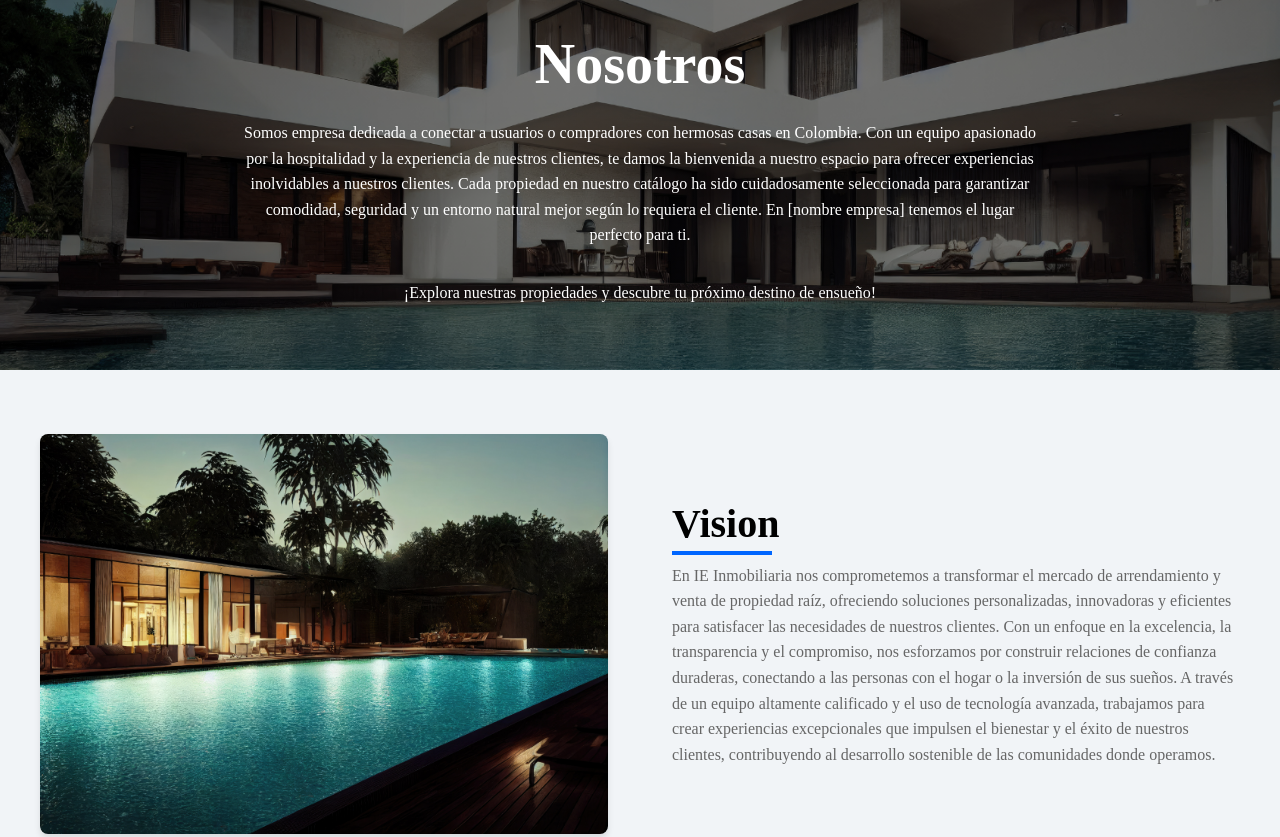
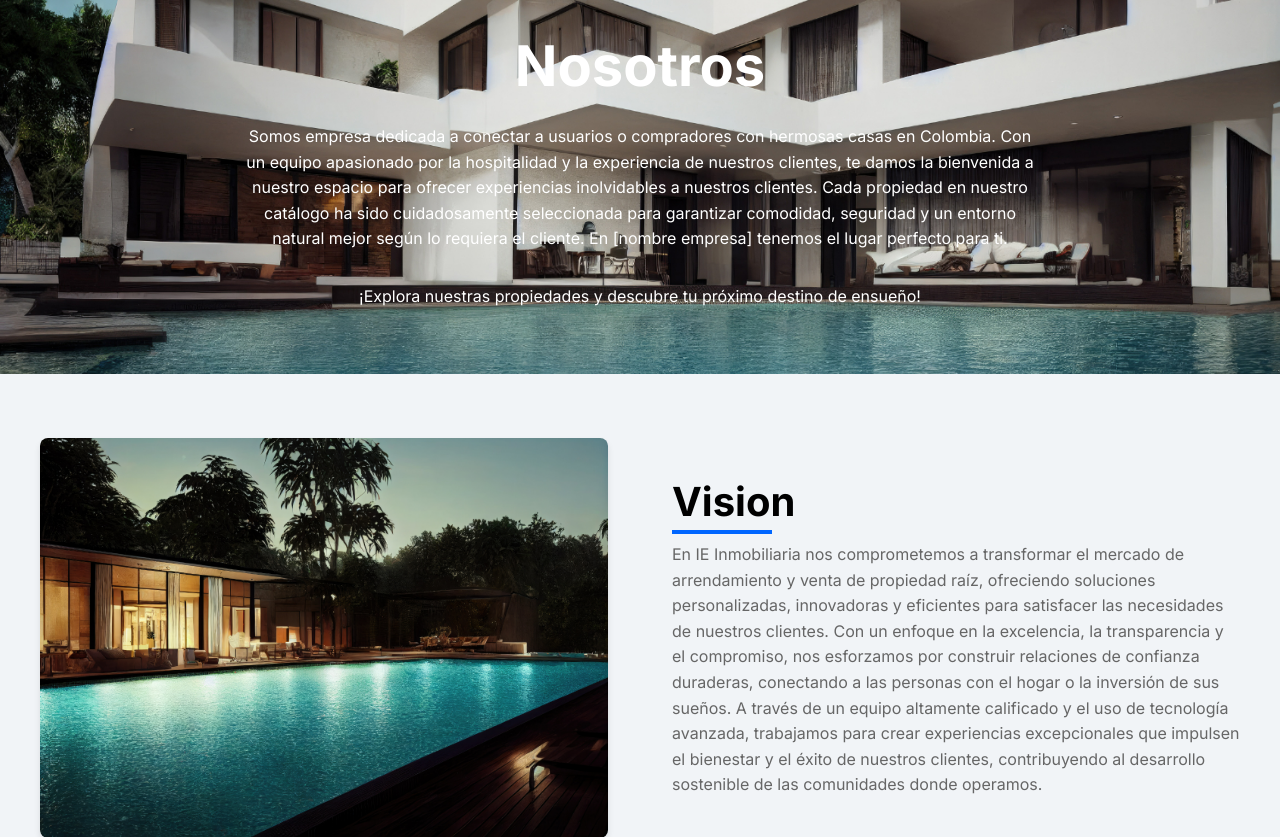
Before and after one commit to EmmanuelOcLe/inmobiliaria, a PHP site: page /about.php in a window 1280 px wide. Shown: the part 67-904 px from the top of the page. Run offline with PHP 8.4, Linux system fonts and the light colour scheme; some web fonts are replaced.

Commit message:
fix about.php

```diff
--- a/about.php
+++ b/about.php
@@ -7,6 +7,7 @@
     <link rel="stylesheet" href="css/global.css">
     <link rel="stylesheet" href="css/header.css">
     <link rel="stylesheet" href="css/footer.css">
+    <link rel="stylesheet" href="css/style.css"> <!-- Para la fuente-->
     <title>Inmobiliaria Emmanuel</title>
 </head>
 <body>
--- a/css/about.css
+++ b/css/about.css
@@ -1,6 +1,6 @@
 
 .section-we {
-    background-image: linear-gradient(rgba(0, 0, 0, 0.5), rgba(0, 0, 0, 0.5)), url('/assets/150751.jpg');
+    background-image: url('../assets/150751.jpg');
     background-size: cover;
     background-position: center;
     display: flex;
```
